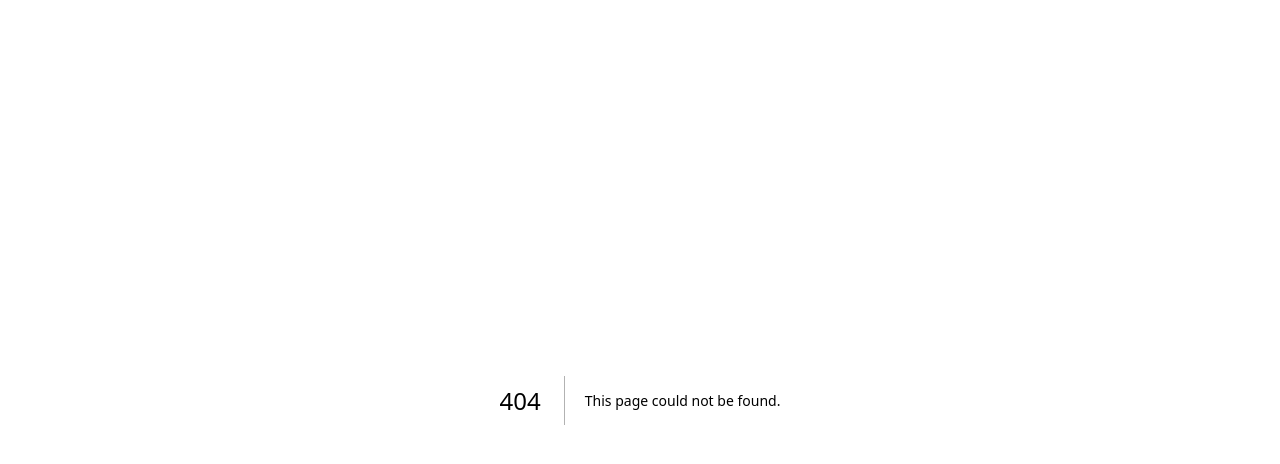
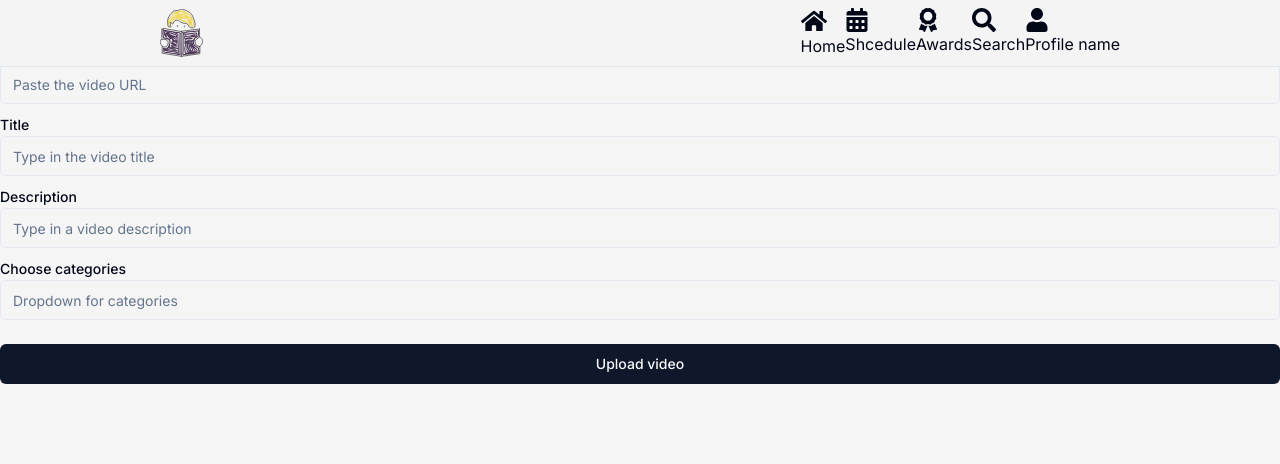
Before and after one commit to vikkiklikk/dotaleague, a Next.js app: page /admin in a window 1280 px wide. Before the commit this address had no page. Shown: the top 464 px of the page. Built offline with nearby package versions, Linux system fonts and the light colour scheme.

Commit message:
adding a upload video form for admin, not complete

```diff
--- /dev/null
+++ b/src/app/admin/layout.tsx
@@ -0,0 +1,18 @@
+import Footer from '@/components/Footer';
+import Navbar from '@/components/Navbar-client';
+
+export default function HomeLayout({children,}: {children: React.ReactNode;}) {
+  return (
+    <div className='flex flex-col min-h-screen w-full'>
+      <div className='hidden md:block'>
+        <Navbar/>
+      </div>
+      <main className='pb-36 md:pb-0'>
+        {children}
+      </main>
+      <div className='block md:hidden'>
+        <Footer/>
+      </div>
+    </div>
+  );
+}
--- /dev/null
+++ b/src/app/admin/page.tsx
@@ -0,0 +1,15 @@
+import UploadVideo from "@/components/admin/uploadVideo"
+
+export default function Search () {
+
+    return (
+
+            <div className="">
+                <div className="">
+                    <h1 className="text-4xl">Admin page</h1>
+                    <UploadVideo/>
+                </div>
+            </div>
+
+    )
+}
--- a/src/app/search/page.tsx
+++ b/src/app/search/page.tsx
@@ -7,6 +7,8 @@ export default function Search () {
             <div className="bg-red-100">
                 <div className="h-[560px]">
                     <h1 className="text-4xl">This is the Search page</h1>
+                    <iframe width="420" height="345" src="https://www.youtube.com/embed/tgbNymZ7vqY">
+                    </iframe>
                 </div>
             </div>
         </HomeLayout>
--- /dev/null
+++ b/src/components/admin/uploadVideo.tsx
@@ -0,0 +1,107 @@
+'use client';
+
+import { useForm } from 'react-hook-form';
+import {
+  Form,
+  FormControl,
+  FormField,
+  FormItem,
+  FormLabel,
+  FormMessage,
+} from '@/components/ui/form';
+import * as z from 'zod';
+import { zodResolver } from '@hookform/resolvers/zod';
+import { Input } from '@/components/ui/input';
+import { Button } from '@/components/ui/button';
+import Link from 'next/link';
+
+const FormSchema = z
+  .object({
+    url: z.string().min(1, 'URL is required').max(100),
+    title: z.string().min(1, 'Title is required').max(100),
+    description: z.string().min(1, 'Password is required'),
+    categorie: z.string().min(1, 'At least one categorie is required'),
+  });
+
+const UploadVideo = () => {
+  const form = useForm<z.infer<typeof FormSchema>>({
+    resolver: zodResolver(FormSchema),
+    defaultValues: {
+      url: '',
+      title: '',
+      description: '',
+      categorie: '',
+    },
+  });
+
+  const onSubmit = (values: z.infer<typeof FormSchema>) => {
+    console.log(values);
+  };
+
+  return (
+    <Form {...form}>
+      <form onSubmit={form.handleSubmit(onSubmit)} className='w-full'>
+        <div className='space-y-2'>
+          <FormField
+            control={form.control}
+            name='url'
+            render={({ field }) => (
+              <FormItem>
+                <FormLabel>Video URL</FormLabel>
+                <FormControl>
+                  <Input placeholder='Paste the video URL' {...field} />
+                </FormControl>
+                <FormMessage />
+              </FormItem>
+            )}
+          />
+          <FormField
+            control={form.control}
+            name='title'
+            render={({ field }) => (
+              <FormItem>
+                <FormLabel>Title</FormLabel>
+                <FormControl>
+                  <Input placeholder='Type in the video title' {...field} />
+                </FormControl>
+                <FormMessage />
+              </FormItem>
+            )}
+          />
+          <FormField
+            control={form.control}
+            name='description'
+            render={({ field }) => (
+              <FormItem>
+                <FormLabel>Description</FormLabel>
+                <FormControl>
+                  <Input placeholder='Type in a video description' {...field} />
+                </FormControl>
+                <FormMessage />
+              </FormItem>
+            )}
+          />
+          <FormField
+            control={form.control}
+            name='categorie'
+            render={({ field }) => (
+              <FormItem>
+                <FormLabel>Choose categories</FormLabel>
+                <FormControl>
+                  <Input
+                    placeholder='Dropdown for categories' {...field} />
+                </FormControl>
+                <FormMessage />
+              </FormItem>
+            )}
+          />
+        </div>
+        <Button className='w-full mt-6' type='submit'>
+          Upload video
+        </Button>
+      </form>
+    </Form>
+  );
+};
+
+export default UploadVideo;
```
Also changed, not shown: 1 other file (tests, documents, lock files or other folders).
